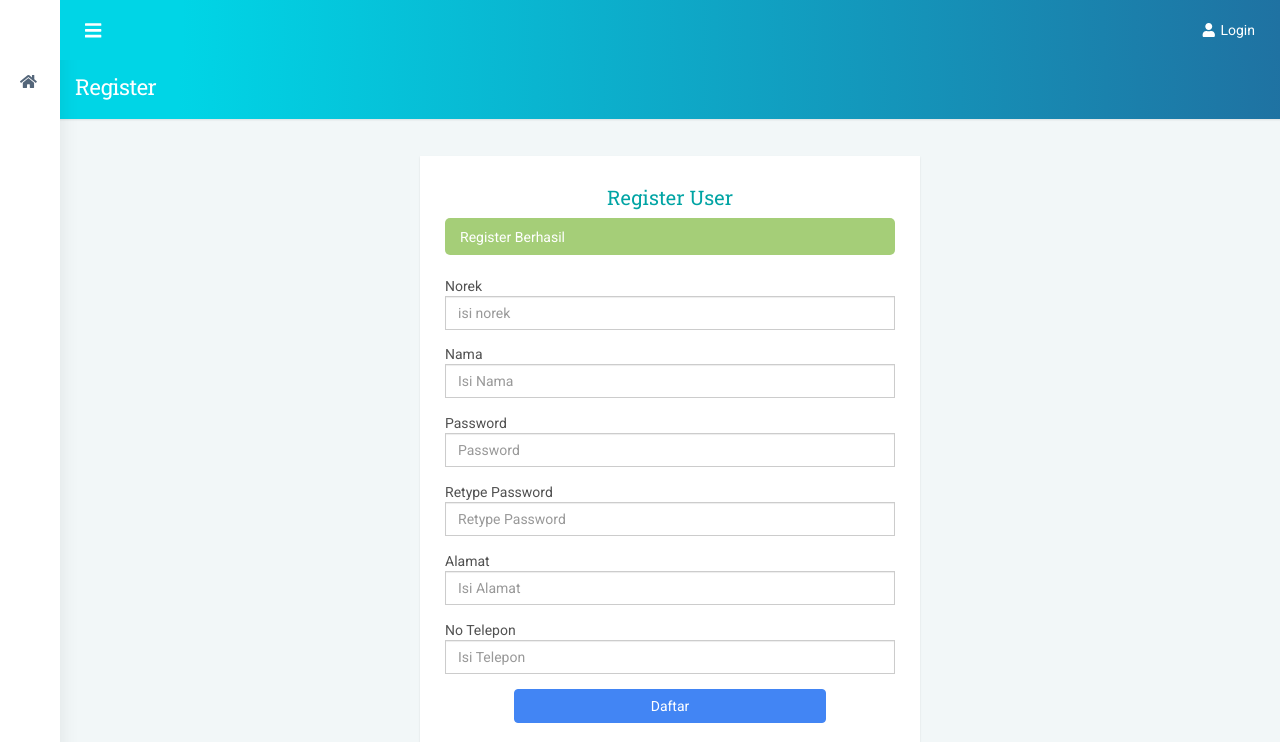
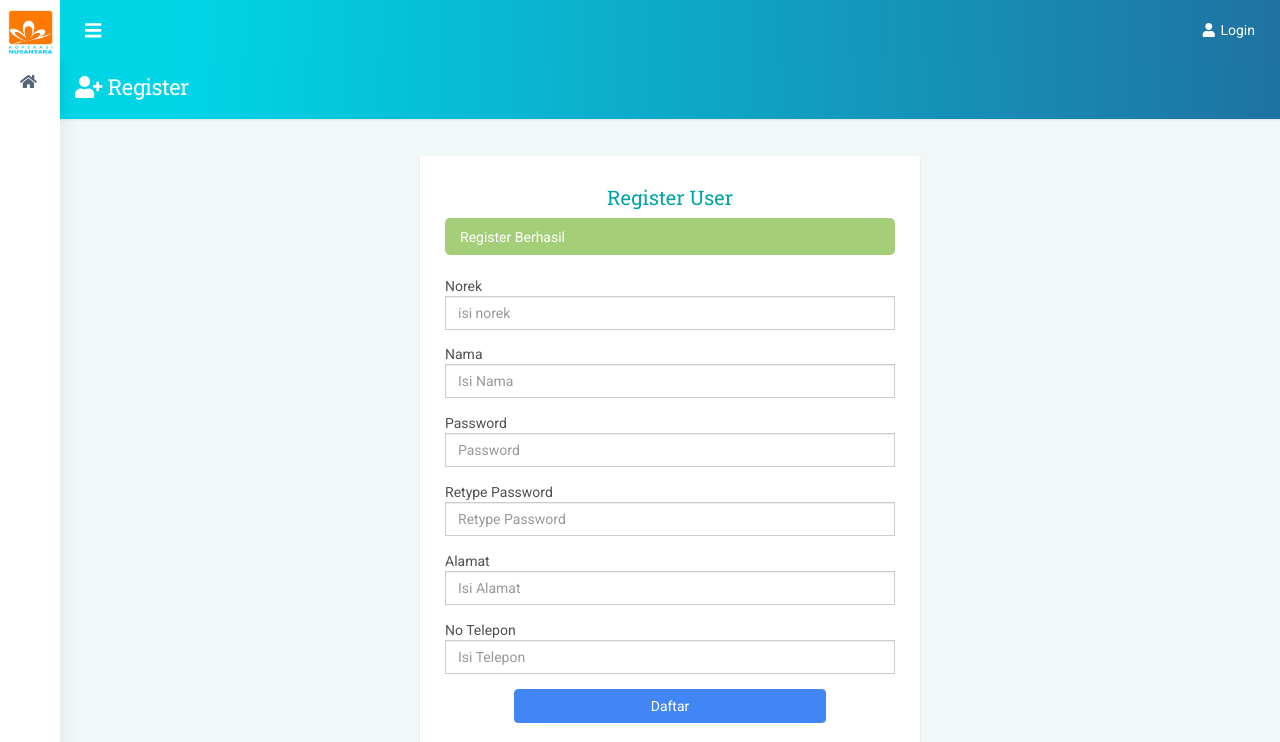
Before and after one commit to adhanchaniago/kopnus, a CodeIgniter app: page /kopnus/req in a window 1280 px wide. Shown: the top 742 px of the page. Run offline with CodeIgniter, Linux system fonts and the light colour scheme; data that the repository does not hold is empty; some libraries are stand-ins or nearby versions.

Commit message:
Update 1.5.3

```diff
--- a/application/views/admin/nasabah.php
+++ b/application/views/admin/nasabah.php
@@ -1,7 +1,7 @@
 <div class="boxed">
 	<div id="content-container">
 		<div class="pageheader hidden-xs">
-      <h3> Nasabah </h3>
+      <h3><i class="fas fa-users"></i> Nasabah </h3>
     </div>
     <div id="page-content">
 			<div class="row">
--- a/application/views/admin/register.php
+++ b/application/views/admin/register.php
@@ -1,7 +1,7 @@
 <div class="boxed">
 	<div id="content-container">
 		<div class="pageheader hidden-xs">
-      <h3> Register </h3>
+      <h3><i class="fas fa-user-plus"></i> Register </h3>
     </div>
     <div id="page-content">
 
--- a/application/views/index.php
+++ b/application/views/index.php
@@ -61,7 +61,7 @@
   <!-- FOOTER -->
   <!--===================================================-->
   <footer id="footer">
-    <p class="pad-lft">&#0169; 2015 Your Company</p>
+    <p class="pad-lft">&#0169; 2019 KOPNUS</p>
   </footer>
   <!--===================================================-->
   <!-- END FOOTER -->
--- a/application/views/layout/nav.php
+++ b/application/views/layout/nav.php
@@ -111,10 +111,11 @@
   <!--Brand logo & name-->
   <!--================================-->
   <div class="navbar-header">
-    <a href="index.html" class="navbar-brand">
-      <i class="brand-icon"></i>
-      <div class="brand-title"><span class="brand-text">KOPNUS</span></div>
-    </a>
+    <div class="navbar-brand">
+      <center>
+        <span class="brand-title"><img src="<?= base_url().'asset/img/logo.jpg' ?>" width="45" height="45" alt=""> KOPNUS</span>
+    </center>
+    </div>
   </div><!--End brand logo & name-->
   <div id="mainnav"><!--Menu-->
     <div id="mainnav-menu-wrap">
--- a/asset/css/custom.css
+++ b/asset/css/custom.css
@@ -66,3 +66,6 @@ body{
 .panel-body1{
 	padding-top: 10px;
 }
+.img-logo{
+	margin-left: 10px;
+}
```
Also changed, not shown: asset/img/logo.jpg (added).
